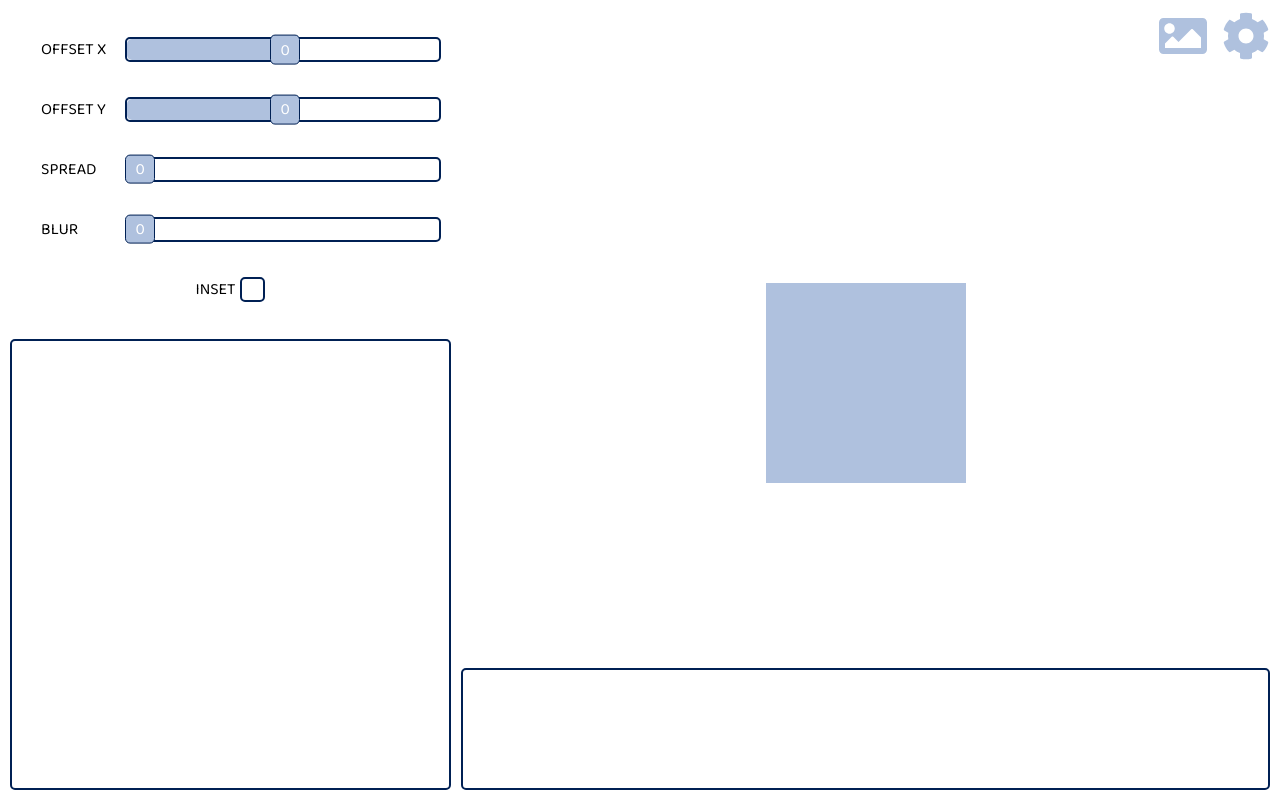
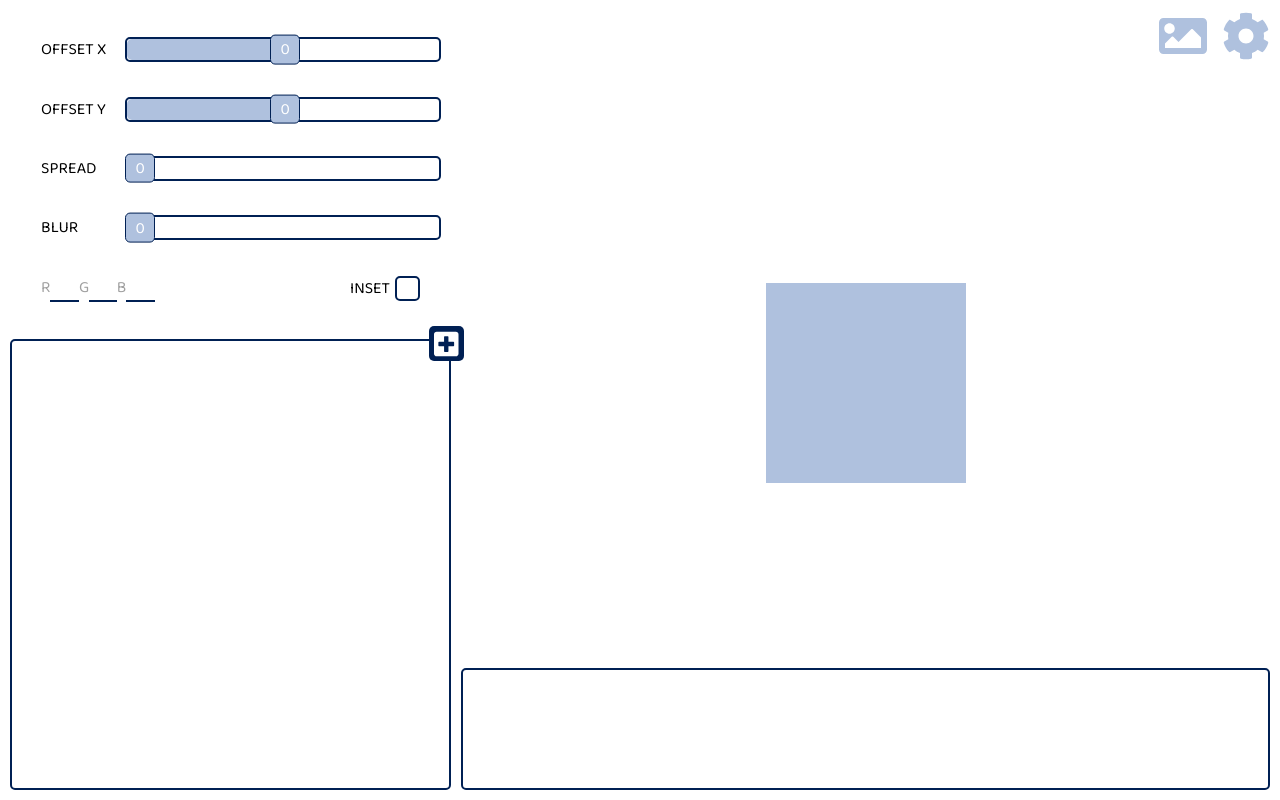
Before and after one commit to Centmsn/BoxShadow-generator, a React (Create React App) app: page / in a window 1280 px wide. Built offline with nearby package versions, Linux system fonts and the light colour scheme.

Commit message:
change project structure, add color input

```diff
--- a/src/components/App.js
+++ b/src/components/App.js
@@ -1,7 +1,7 @@
 import styled, { createGlobalStyle, ThemeProvider } from "styled-components";
 
-import Options from "./Options";
-import List from "./List";
+import Options from "./Options/Options";
+import List from "./List/List";
 import CodeOutput from "./CodeOutput";
 import Preview from "./Preview/Preview";
 
@@ -34,6 +34,7 @@ const theme = {
   darkBlue: "rgb(0, 32, 84)",
   darkBlueTransparent: "rgb(0, 32, 84, 0.75)",
   lightBlue: "rgb(175, 193, 222)",
+  lightGray: "rgb(160, 160, 160)",
   border: "2px solid rgb(0, 32, 84)",
 };
 
--- a/src/components/List.js
+++ /dev/null
@@ -1,14 +0,0 @@
-import styled from "styled-components";
-
-const List = () => {
-  return <Wrapper></Wrapper>;
-};
-
-const Wrapper = styled.div`
-  grid-area: 6/1/13/2;
-
-  border: ${({ theme }) => theme.border};
-  border-radius: 5px;
-`;
-
-export default List;
--- /dev/null
+++ b/src/components/List/List.js
@@ -0,0 +1,53 @@
+import styled from "styled-components";
+import { faPlusSquare } from "@fortawesome/free-solid-svg-icons";
+import { FontAwesomeIcon } from "@fortawesome/react-fontawesome";
+
+import ListElement from "./ListElement";
+
+const List = () => {
+  return (
+    <Wrapper>
+      <AddBtn>
+        <FontAwesomeIcon icon={faPlusSquare} />
+      </AddBtn>
+    </Wrapper>
+  );
+};
+
+const Wrapper = styled.div`
+  position: relative;
+  grid-area: 6/1/13/2;
+
+  border: ${({ theme }) => theme.border};
+  border-radius: 5px;
+`;
+
+const AddBtn = styled.button`
+  position: absolute;
+  width: 35px;
+  height: 35px;
+
+  top: -15px;
+  right: -15px;
+
+  display: flex;
+  justify-content: center;
+  align-items: center;
+
+  border: none;
+  border-radius: 5px;
+  outline: none;
+
+  background-color: ${({ theme }) => theme.darkBlue};
+  color: white;
+
+  font-size: 1.75rem;
+
+  cursor: pointer;
+
+  &:hover {
+    color: ${({ theme }) => theme.lightBlue};
+  }
+`;
+
+export default List;
--- /dev/null
+++ b/src/components/List/ListElement.js
@@ -0,0 +1,9 @@
+import styled from "styled-components";
+
+const ListElement = () => {
+  return <Wrapper></Wrapper>;
+};
+
+const Wrapper = styled.div``;
+
+export default ListElement;
--- a/src/components/Bar.js
+++ b/src/components/Options/Bar.js
@@ -32,14 +32,15 @@ const Bar = ({ text, min, max, position, initial, setPosition }) => {
     setPosition(positionX);
     setInnerBarWidth(positionX + 5);
 
-    updateBarInfo(width, e);
+    updateBarInfo(width, left, e);
   };
 
-  const updateBarInfo = (width, e) => {
+  const updateBarInfo = (width, left, e) => {
     const base = (Math.abs(min) + max) / width;
     let info;
 
     if (min === 0) {
+      info = Math.floor((e.clientX - left) * base);
     } else {
       const middle = width / 2 - 15;
 
--- a/src/components/Checkbox.js
+++ b/src/components/Options/Checkbox.js
@@ -25,6 +25,8 @@ const Checkbox = ({ text }) => {
 };
 
 const Wrapper = styled.div`
+  flex-basis: 30%;
+
   display: flex;
   justify-content: right;
 `;
--- a/src/components/Options.js
+++ b/src/components/Options/Options.js
@@ -3,6 +3,7 @@ import { useState } from "react";
 
 import Bar from "./Bar";
 import Checkbox from "./Checkbox";
+import RGBColor from "./RGBColor";
 
 const Options = () => {
   const [positionX, setPositionX] = useState(0);
@@ -25,19 +26,26 @@ const Options = () => {
         position={positionY}
         initial="center"
         setPosition={setPositionY}
+        min={-50}
+        max={50}
       />
       <Bar
         text="Spread"
         position={positionSpread}
         initial="left"
         setPosition={setPositionSpread}
+        min={0}
+        max={50}
       />
       <Bar
         text="Blur"
         position={positionBlur}
         initial="left"
         setPosition={setPositionBlur}
+        min={0}
+        max={50}
       />
+      <RGBColor />
       <Checkbox text="Inset" />
     </Wrapper>
   );
--- /dev/null
+++ b/src/components/Options/RGBColor.js
@@ -0,0 +1,59 @@
+import styled from "styled-components";
+
+const RGBColor = () => {
+  return (
+    <Wrapper>
+      <label>
+        R
+        <ColorInput type="number" />
+      </label>
+
+      <label>
+        G
+        <ColorInput type="number" />
+      </label>
+
+      <label>
+        B
+        <ColorInput type="number" />
+      </label>
+    </Wrapper>
+  );
+};
+
+const Wrapper = styled.div`
+  flex-basis: 60%;
+
+  display: flex;
+
+  label {
+    flex-basis: 15%;
+    min-width: 35px;
+    display: flex;
+
+    color: ${({ theme }) => theme.lightGray};
+  }
+`;
+
+const ColorInput = styled.input`
+  width: 100%;
+
+  border-top: none;
+  border-left: none;
+  border-bottom: 2px solid ${({ theme }) => theme.darkBlue};
+  border-right: none;
+  outline: none;
+
+  font-family: ${({ theme }) => theme.font};
+  font-size: 1rem;
+
+  padding-left: 3px;
+
+  &::-webkit-outer-spin-button,
+  &::-webkit-inner-spin-button {
+    -webkit-appearance: none;
+    margin: 0;
+  }
+`;
+
+export default RGBColor;
--- a/src/components/Preview/PreviewSettings.js
+++ b/src/components/Preview/PreviewSettings.js
@@ -89,7 +89,7 @@ const Section = styled.section`
   flex-basis: 100%;
 
   label {
-    color: rgb(160, 160, 160);
+    color: ${({ theme }) => theme.lightGray};
   }
 `;
 
```
Also changed, not shown: src/components/Options/Draggable.js (renamed from src/components/Draggable.js), 1 other file (tests, documents, lock files or other folders).
